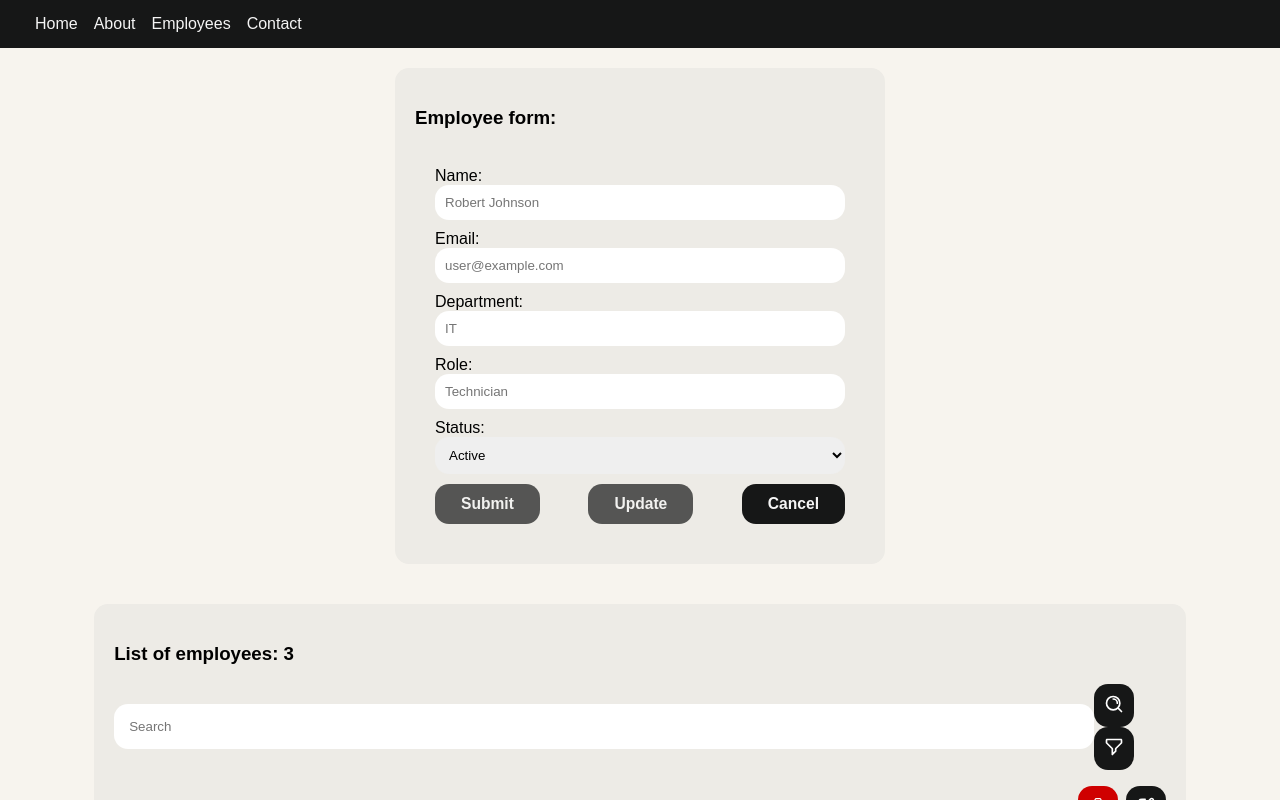
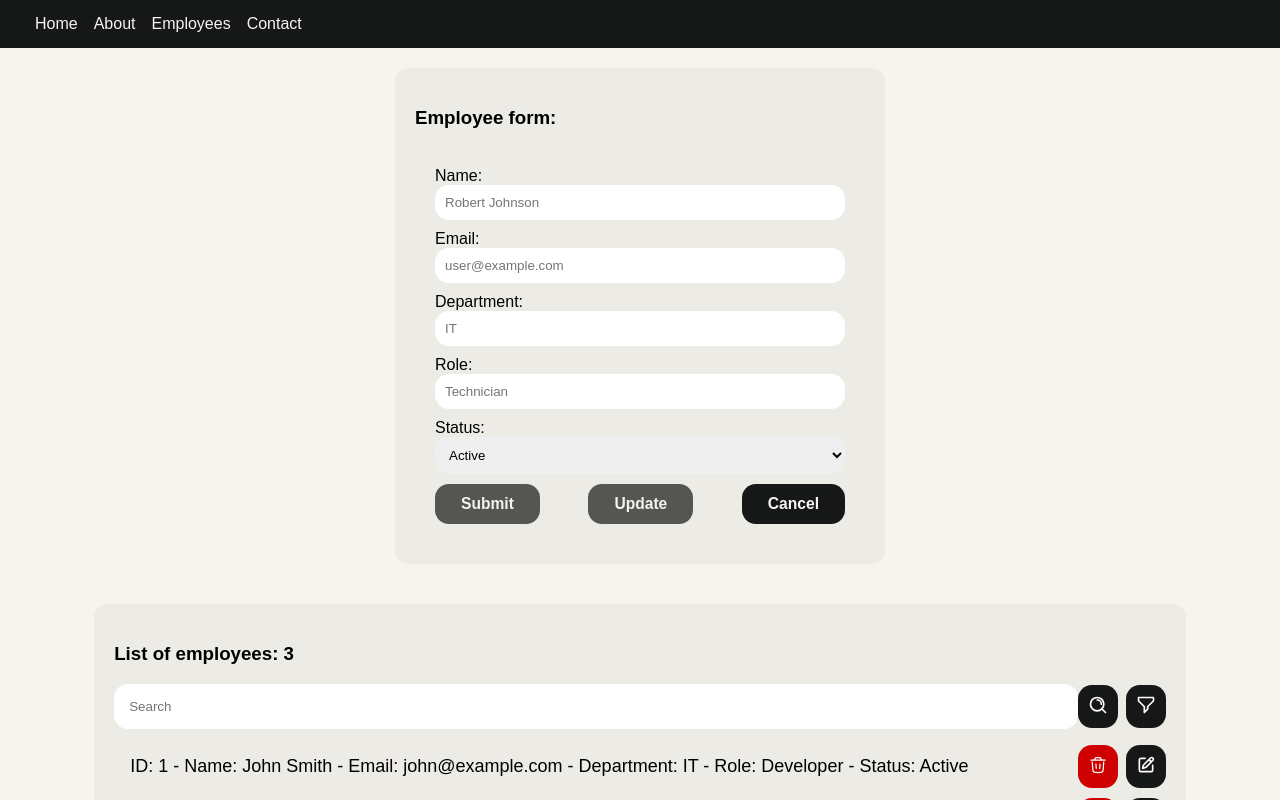
Before and after one commit to NikolaiPOlsen/EmployeeApplicationExample, an Angular app: page /employees in a window 1280 px wide. Shown: the top 800 px of the page. Built offline with nearby package versions, Linux system fonts and the light colour scheme.

Commit message:
Enhance searchbar styles by adding button container and adjusting layout

```diff
--- a/src/app/AppComponent/searchbar/searchbar.scss
+++ b/src/app/AppComponent/searchbar/searchbar.scss
@@ -2,9 +2,17 @@
     display: flex;
     align-items: center;
 }
+
 :host input {
     border-radius: 14px;
     border: none;
     padding: 15px;
     width: 100%;
 }
+
+:host .button-container {
+    display:flex;
+    align-items: center;
+    gap: 0.5rem;
+    flex-shrink: 0;
+}
```
